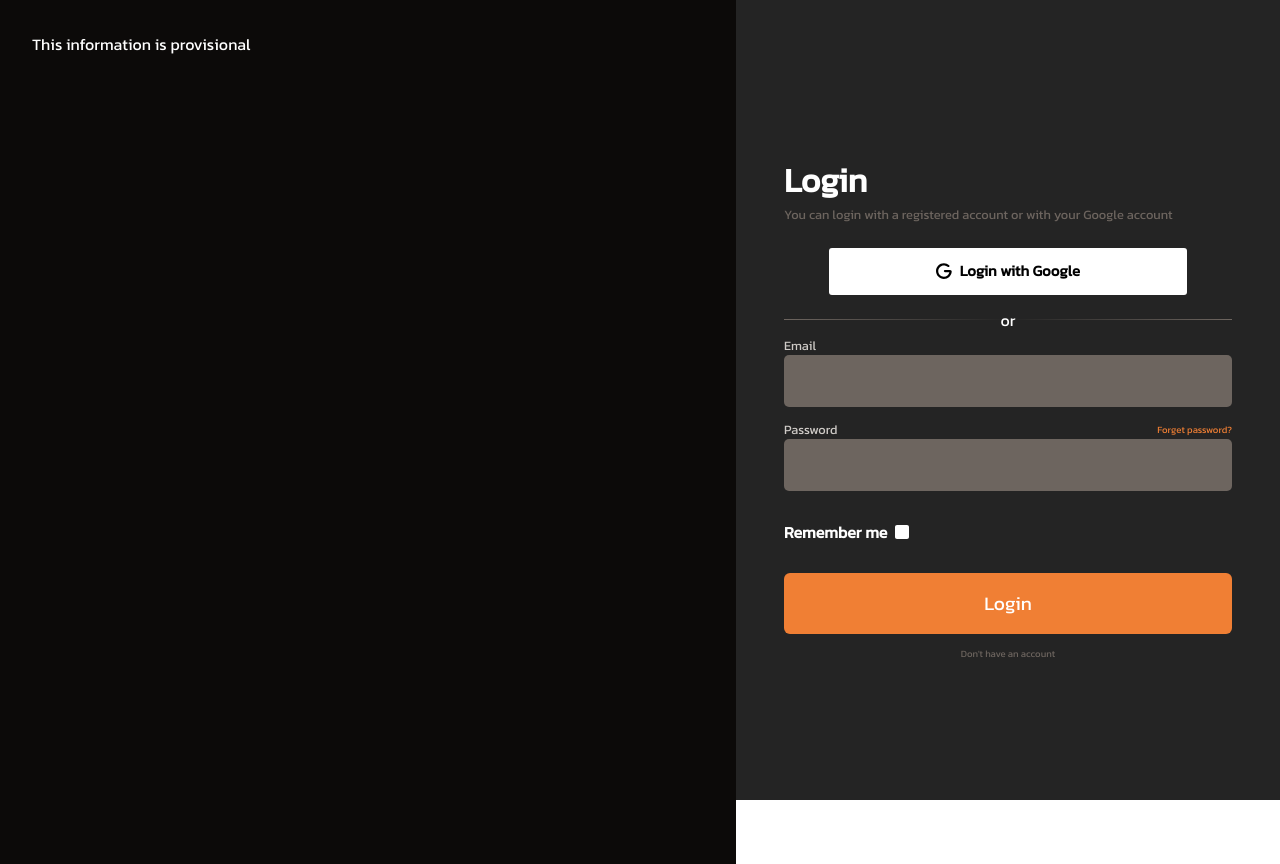
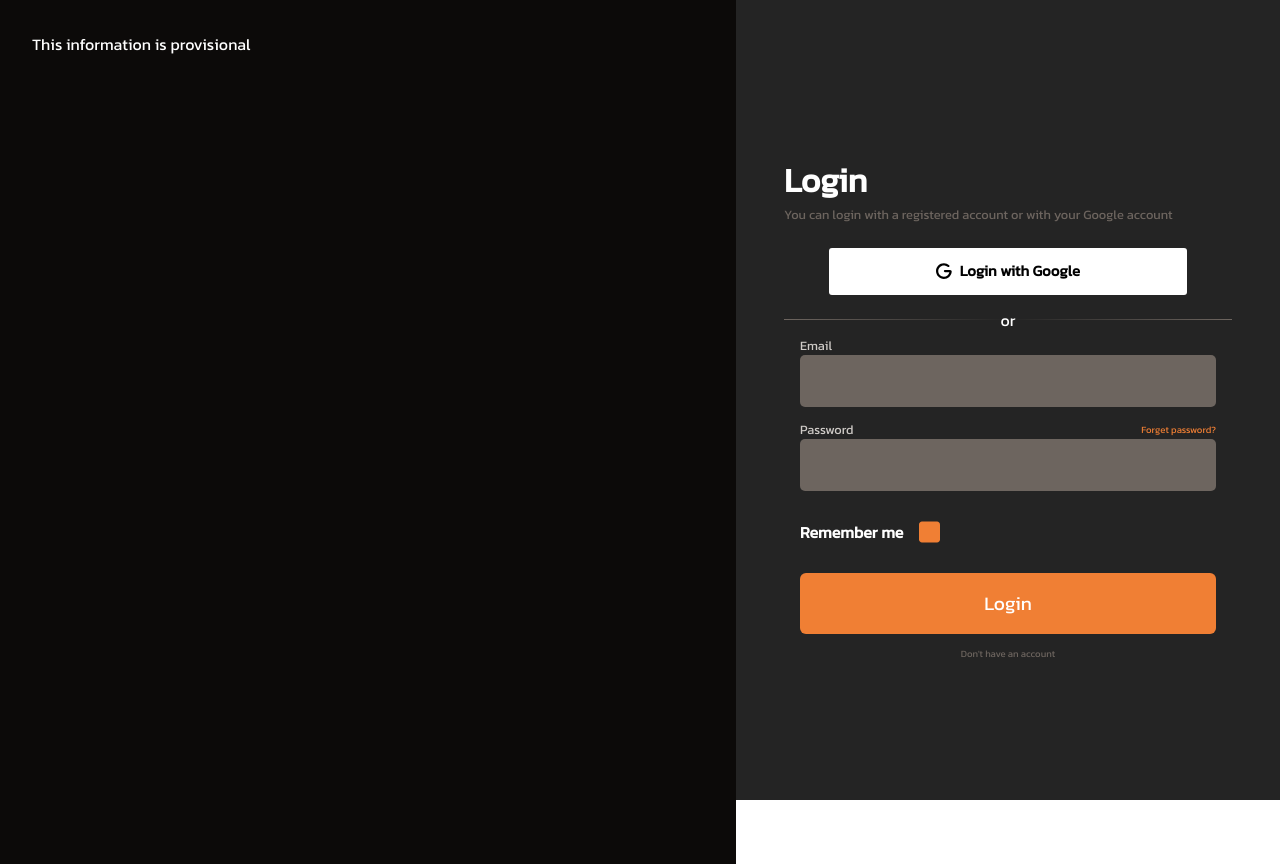
Before and after one commit to Animator55/Auth-design, a React (Vite) app: page / in a window 1280 px wide. Built offline with nearby package versions, Linux system fonts and the light colour scheme; the HTML template or start-up script is replaced by a standard one.

Commit message:
added checkbox

```diff
--- a/src/assets/App.css
+++ b/src/assets/App.css
@@ -32,7 +32,6 @@ button {
     border: none;
     padding: 0;
 }
-
 /**/
 
 .auth-section {
@@ -99,6 +98,7 @@ button {
     display: flex;
     flex-direction: column;
     gap: 0.8rem;
+    padding: 0 1rem;
 }
 
 .labeled-input {
@@ -134,8 +134,26 @@ button {
 .check-box {
     display: flex;
     align-items: center;
-    gap: 0.5rem;
+    gap: 1rem;
     margin: 1rem 0 0;
+}
+.check-box > .box {
+    background-color: transparent;
+    padding: 0;
+    display: flex;
+    justify-content: center;
+    align-items: center;
+    font-size: x-large;
+}
+.check-box > .box * {
+    pointer-events: none;
+    color: var(--corange);
+}
+.check-box > .box.check > *:last-child, .check-box > .box > *:first-child {
+    display: block;
+}
+.check-box > .box > *:last-child, .check-box > .box.check > *:first-child {
+    display: none;
 }
 
 .form > button[type="submit"]{
--- a/src/components/Login.tsx
+++ b/src/components/Login.tsx
@@ -1,6 +1,6 @@
 import React from 'react'
 import { FontAwesomeIcon } from '@fortawesome/react-fontawesome'
-import { faG, faSquare } from '@fortawesome/free-solid-svg-icons'
+import { faG, faSquare, faSquareCheck } from '@fortawesome/free-solid-svg-icons'
 
 type Props = {
     setPage: Function
@@ -9,11 +9,17 @@ type Props = {
 export default function Login({setPage}: Props) {
     const Form = React.useRef(null)
 
-    const submit = (e)=>{
+    const submit = (e: React.FormEvent<HTMLFormElement>)=>{
         e.preventDefault()
 
+        console.log(Form)
         console.log(Form.current[0].value)
         console.log(Form.current[1].value)
+    }
+
+    const toggleRemember = (e: MouseEvent) =>{
+        let button = e.currentTarget as HTMLButtonElement
+        button.classList.toggle('check')
     }
 
     return <section className='auth-section'>
@@ -29,16 +35,19 @@ export default function Login({setPage}: Props) {
         <form ref={Form} onSubmit={submit} className='form'>
             <div className='labeled-input'>
                 <label>Email</label>
-                <input />
+                <input name='email'/>
             </div>
             <div className='labeled-input'>
                 <label>Password</label>
                 <button onClick={()=>{setPage("forgot")}}>Forget password?</button>
-                <input />
+                <input name="password"/>
             </div>
             <div className='check-box'>
                 <h4>Remember me</h4>
-                <FontAwesomeIcon icon={faSquare} />
+                <button className='box' onClick={toggleRemember}>
+                    <FontAwesomeIcon icon={faSquare} />
+                    <FontAwesomeIcon className='d-none' icon={faSquareCheck} />
+                </button>
             </div>
 
             <button type='submit'>Login</button>
```
